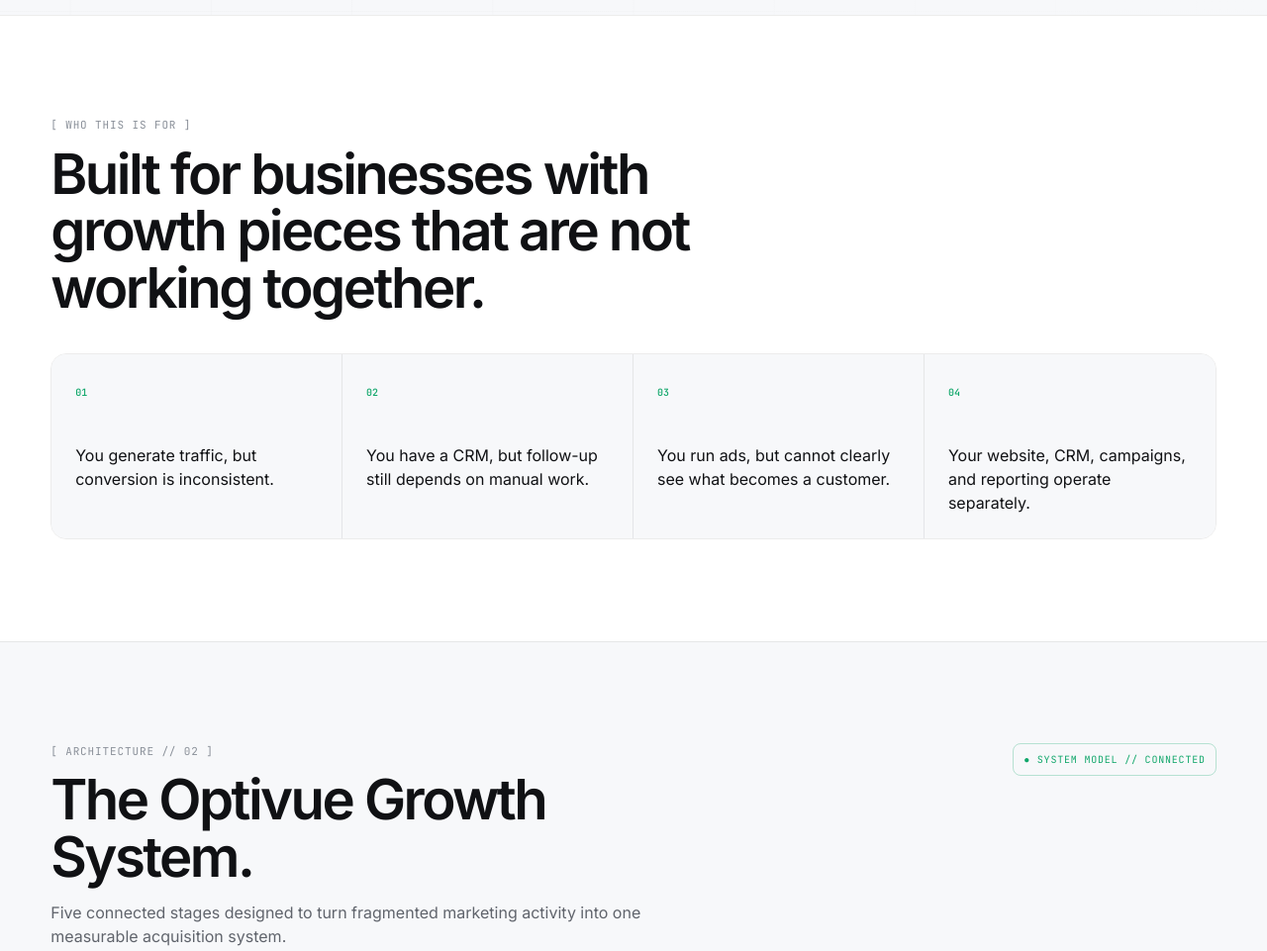
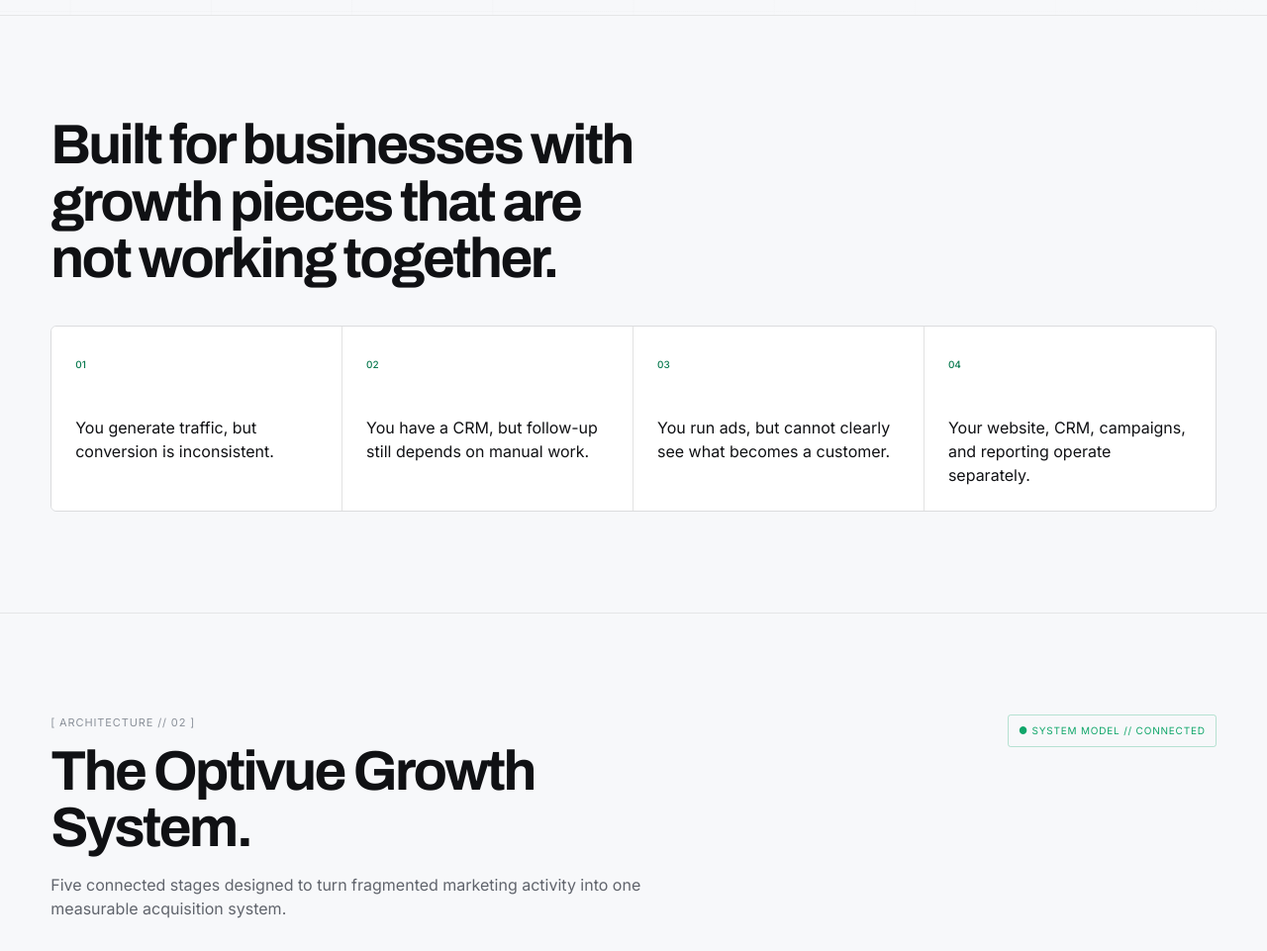
Before and after one commit to OPTIVUEDIGITAL/Optivue-OS, a plain HTML site: page production/index.html in a window 1280 px wide. Shown: the part 785-1746 px from the top of the page at 99% size. Drawn offline with Linux system fonts and the light colour scheme.

Commit message:
Restore locked v2 visual baseline
* Restore locked v2 visual baseline

* Load locked v2 visual baseline

```diff
--- /dev/null
+++ b/production/css/optivue-v2.css
@@ -0,0 +1,140 @@
+/*
+ * Optivue Growth OS — locked v2 visual baseline
+ * Source of truth: docs/design-direction.md §4
+ *
+ * This file intentionally overrides optivue.css and remains independently
+ * removable until the design direction is fully validated.
+ */
+
+#optivue-growth-os {
+  --ovgo-subtle: #99A1AE;
+  --ovgo-radius-structural: 6px;
+  --ovgo-radius-chip: 3px;
+  --ovgo-paper: #F7F8FA;
+  --ovgo-paper-card: #FFFFFF;
+  --ovgo-paper-text: #101114;
+  --ovgo-paper-muted: #60646C;
+  --ovgo-paper-border: rgba(16, 17, 20, 0.12);
+}
+
+/* Typography baseline: Inter everywhere unless explicitly display or mono. */
+#optivue-growth-os *,
+#optivue-growth-os *::before,
+#optivue-growth-os *::after {
+  font-family: Inter, ui-sans-serif, -apple-system, BlinkMacSystemFont, "Segoe UI", sans-serif !important;
+}
+
+#optivue-growth-os h1,
+#optivue-growth-os h2,
+#optivue-growth-os h3,
+#optivue-growth-os h4 {
+  font-family: Archivo, Inter, ui-sans-serif, sans-serif !important;
+  font-weight: 700;
+  font-variation-settings: "wdth" 115, "wght" 700;
+}
+
+#optivue-growth-os .ovgo-brand > span,
+#optivue-growth-os .ovgo-brand small,
+#optivue-growth-os .ovgo-price strong {
+  font-family: "IBM Plex Mono", ui-monospace, monospace !important;
+}
+
+/* Locked radius scale: 6px structural, 3px chip/control details. */
+#optivue-growth-os .ovgo-icon-btn,
+#optivue-growth-os .ovgo-menu-btn,
+#optivue-growth-os .ovgo-btn,
+#optivue-growth-os .ovgo-problem-grid,
+#optivue-growth-os .ovgo-stage,
+#optivue-growth-os .ovgo-inspector,
+#optivue-growth-os .ovgo-system-close,
+#optivue-growth-os .ovgo-transform-card,
+#optivue-growth-os .ovgo-work-item,
+#optivue-growth-os .ovgo-transform-detail,
+#optivue-growth-os .ovgo-work-inspector,
+#optivue-growth-os .ovgo-price-card,
+#optivue-growth-os .ovgo-ownership-block,
+#optivue-growth-os .ovgo-disclosure,
+#optivue-growth-os .ovgo-compare-grid article,
+#optivue-growth-os .ovgo-tool-shell,
+#optivue-growth-os .ovgo-form-row input,
+#optivue-growth-os .ovgo-form-row select,
+#optivue-growth-os .ovgo-choice,
+#optivue-growth-os .ovgo-context-summary,
+#optivue-growth-os .ovgo-modal__dialog {
+  border-radius: var(--ovgo-radius-structural);
+}
+
+#optivue-growth-os .ovgo-status,
+#optivue-growth-os .ovgo-tool-chips span,
+#optivue-growth-os .ovgo-chip-row span,
+#optivue-growth-os .ovgo-flow span,
+#optivue-growth-os .ovgo-filter-row button,
+#optivue-growth-os .ovgo-mini-flow span,
+#optivue-growth-os .ovgo-recommended-badge,
+#optivue-growth-os .ovgo-price-card__badge,
+#optivue-growth-os .ovgo-process span {
+  border-radius: var(--ovgo-radius-chip);
+}
+
+/* The document caps visible kickers at seven. Content removal belongs to P1. */
+#optivue-growth-os .ovgo-kicker {
+  display: none;
+}
+
+#optivue-growth-os .ovgo-hero .ovgo-kicker,
+#optivue-growth-os #systems > .ovgo-section-head .ovgo-kicker,
+#optivue-growth-os #transformations > .ovgo-section-head .ovgo-kicker,
+#optivue-growth-os #pricing > .ovgo-section-head .ovgo-kicker,
+#optivue-growth-os #diagnosis > .ovgo-section-head .ovgo-kicker,
+#optivue-growth-os #estimator > .ovgo-section-head .ovgo-kicker,
+#optivue-growth-os #about > .ovgo-section-head .ovgo-kicker {
+  display: block;
+}
+
+/* Paper-light section 1: Who this is for. */
+#optivue-growth-os .ovgo-audience {
+  background: var(--ovgo-paper);
+  color: var(--ovgo-paper-text);
+}
+
+#optivue-growth-os .ovgo-audience .ovgo-section-head h2,
+#optivue-growth-os .ovgo-audience .ovgo-problem-grid p {
+  color: var(--ovgo-paper-text);
+}
+
+#optivue-growth-os .ovgo-audience .ovgo-problem-grid {
+  border-color: var(--ovgo-paper-border);
+}
+
+#optivue-growth-os .ovgo-audience .ovgo-problem-grid article {
+  background: var(--ovgo-paper-card);
+  border-color: var(--ovgo-paper-border);
+}
+
+#optivue-growth-os .ovgo-audience .ovgo-problem-grid span {
+  color: #0A7A50;
+}
+
+/* Paper-light section 2: final CTA. */
+#optivue-growth-os .ovgo-final-cta {
+  background: var(--ovgo-paper);
+  color: var(--ovgo-paper-text);
+  border-color: var(--ovgo-paper-border);
+}
+
+#optivue-growth-os .ovgo-final-cta > p:not(.ovgo-kicker) {
+  color: var(--ovgo-paper-muted);
+}
+
+#optivue-growth-os .ovgo-final-cta .ovgo-btn--secondary {
+  background: var(--ovgo-paper-card);
+  color: var(--ovgo-paper-text);
+  border-color: var(--ovgo-paper-border);
+}
+
+/* Preserve explicit square full-screen modal on small screens from base CSS. */
+@media (max-width: 760px) {
+  #optivue-growth-os .ovgo-modal__dialog {
+    border-radius: 0;
+  }
+}
--- a/production/index.html
+++ b/production/index.html
@@ -18,8 +18,9 @@
   <title>Optivue Growth OS — Clicks to Clients</title>
   <link rel="preconnect" href="https://fonts.googleapis.com">
   <link rel="preconnect" href="https://fonts.gstatic.com" crossorigin>
-  <link href="https://fonts.googleapis.com/css2?family=Inter:wght@400;500;600&family=JetBrains+Mono:wght@400;500&display=swap" rel="stylesheet">
+  <link href="https://fonts.googleapis.com/css2?family=Archivo:wdth,wght@112..118,700&family=IBM+Plex+Mono:wght@500&family=Inter:wght@400;500;600&display=swap" rel="stylesheet">
   <link rel="stylesheet" href="./css/optivue.css">
+  <link rel="stylesheet" href="./css/optivue-v2.css">
 </head>
 <body>
   <div id="optivue-growth-os" class="ovgo-app" data-theme="dark">
```
